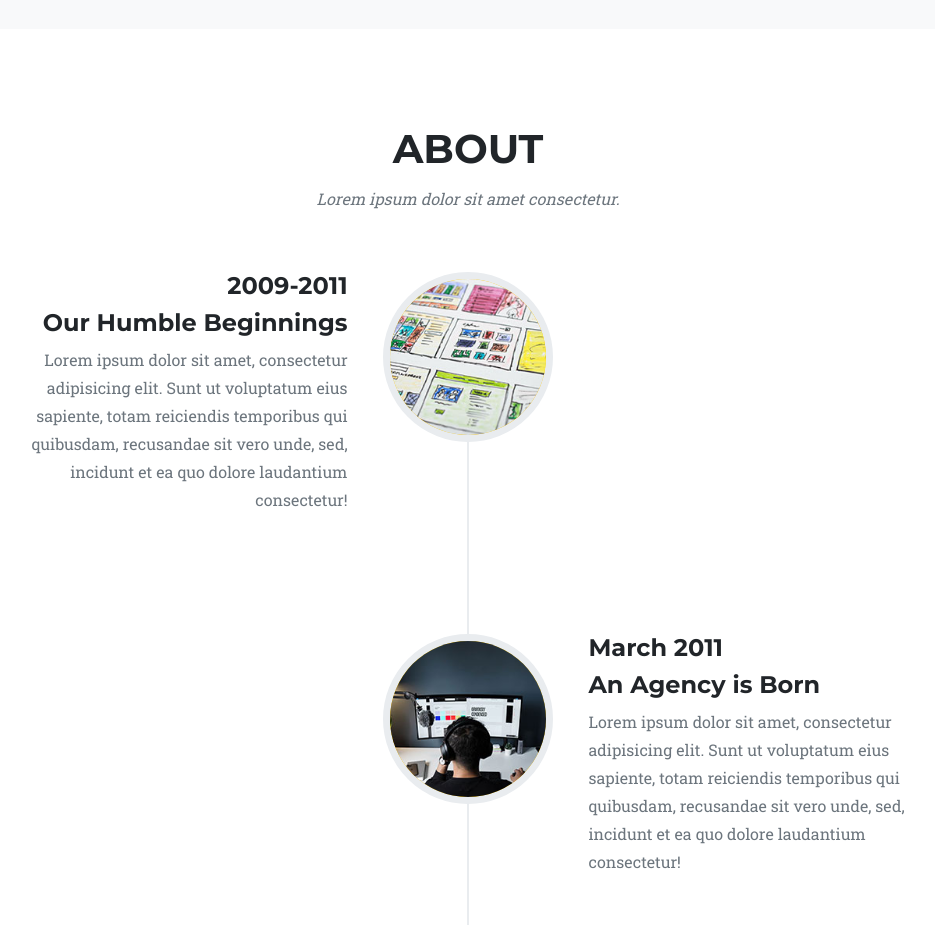
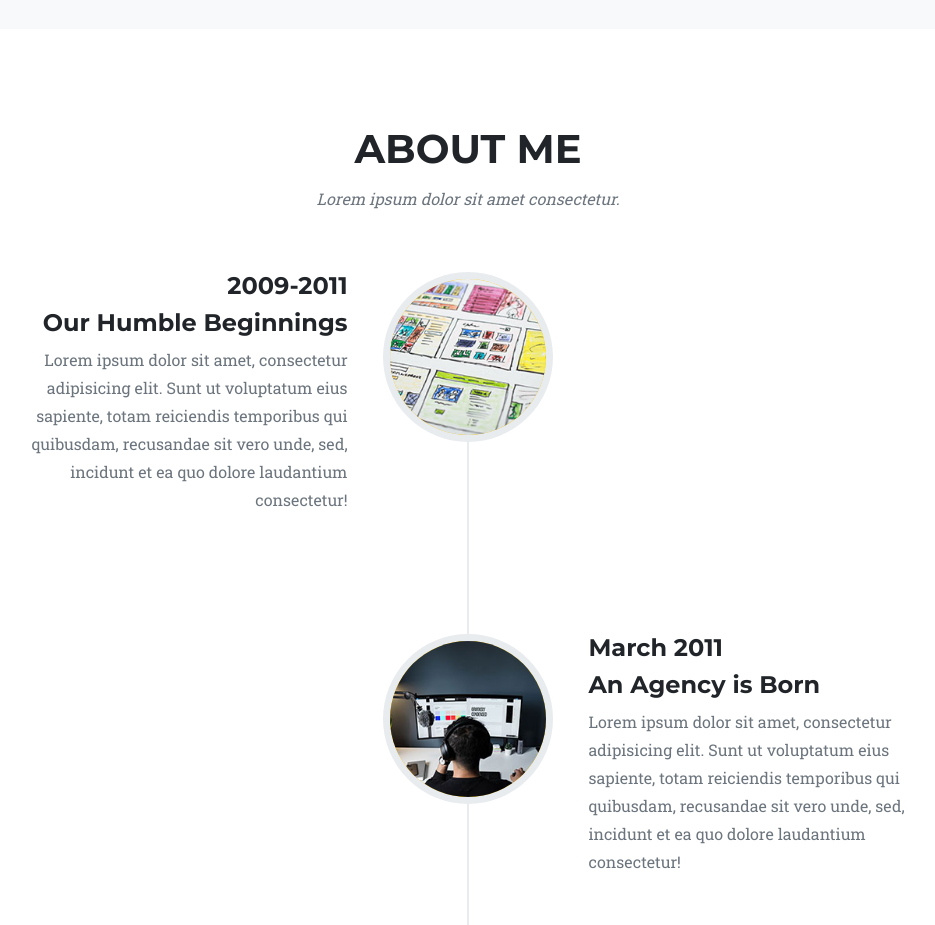
Before and after one commit to KuryuFUJII/kuryufujii.github.io, a website: page content/dist/index.html in a window 1280 px wide. Shown: the part 1760-2685 px from the top of the page, without its empty margins (172-1107 px from the left). Drawn offline with nearby package versions, Linux system fonts and the light colour scheme.

Commit message:
changeVScodeEmailsetting_commiteTest

```diff
--- a/content/dist/index.html
+++ b/content/dist/index.html
@@ -191,7 +191,7 @@
         <section class="page-section" id="about">
             <div class="container">
                 <div class="text-center">
-                    <h2 class="section-heading text-uppercase">About</h2>
+                    <h2 class="section-heading text-uppercase">About ME</h2>
                     <h3 class="section-subheading text-muted">Lorem ipsum dolor sit amet consectetur.</h3>
                 </div>
                 <ul class="timeline">
```
